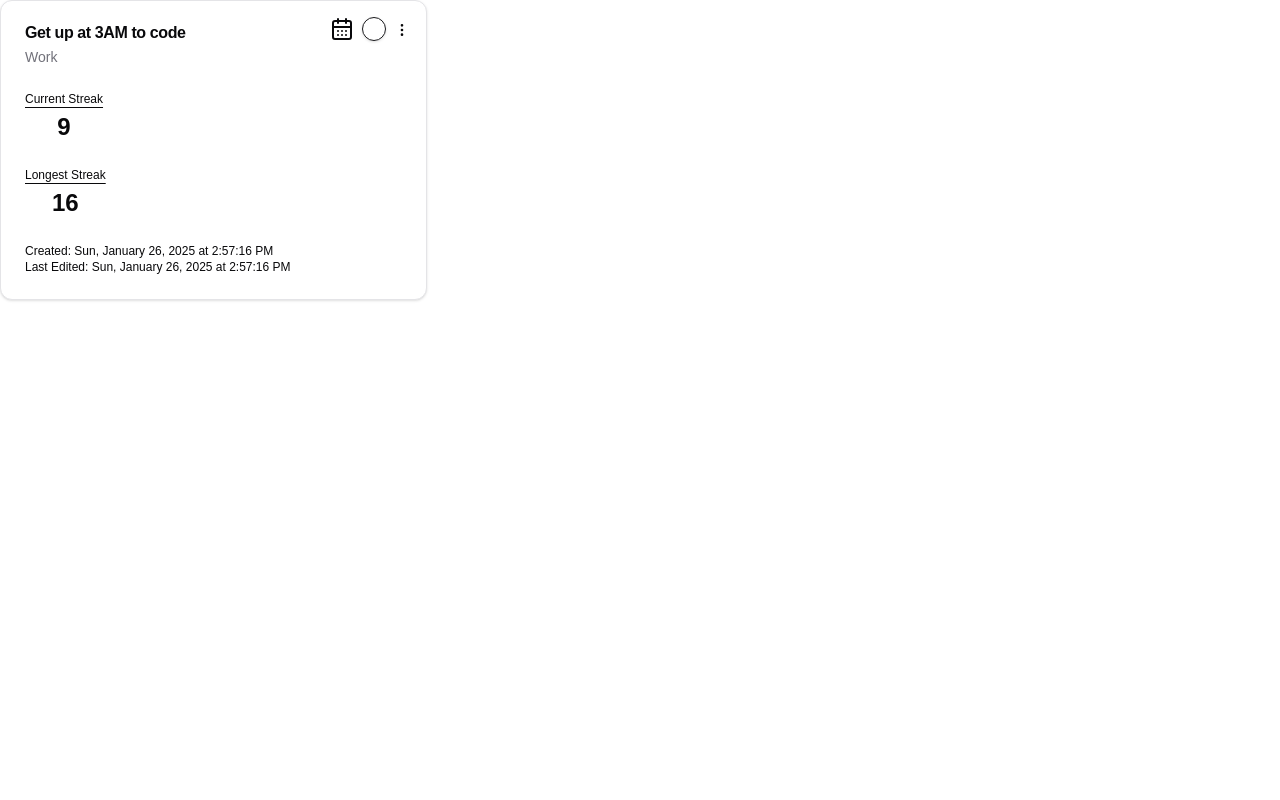
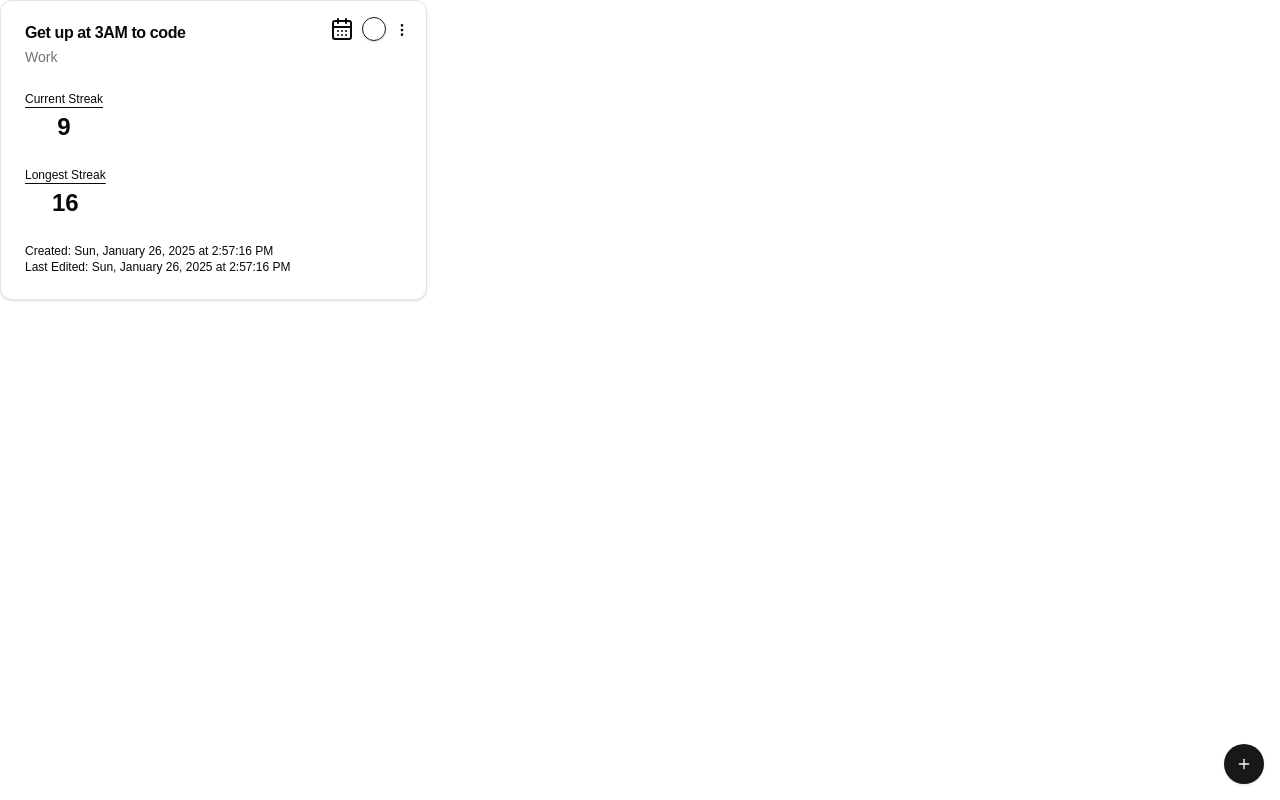
Before and after one commit to Emmanuel-Anaba/momentum, a Next.js app: page / in a window 1280 px wide. Built offline with nearby package versions, Linux system fonts and the light colour scheme.

Commit message:
Added add-habit-dialog

```diff
--- a/app/page.tsx
+++ b/app/page.tsx
@@ -1,3 +1,4 @@
+import AddHabitDialog from "@/components/add-habit-dialog";
 import CalendarPreview from "@/components/calendar-preview";
 import HabitCardDropdown from "@/components/habit-card-dropdown";
 import {
@@ -9,6 +10,7 @@ import {
 } from "@/components/ui/card";
 import { Checkbox } from "@/components/ui/checkbox";
 import { formatDate, unslugify } from "@/lib/utils";
+
 
 export default function Home() {
   const {
@@ -64,6 +66,7 @@ export default function Home() {
           </div>
         </CardContent>
       </Card>
+      <AddHabitDialog />
     </main>
   );
 }
--- /dev/null
+++ b/components/add-habit-dialog.tsx
@@ -0,0 +1,31 @@
+import {
+  Dialog,
+  DialogContent,
+  DialogDescription,
+  DialogHeader,
+  DialogTitle,
+  DialogTrigger,
+} from "@/components/ui/dialog";
+import { Button } from "@/components/ui/button";
+import { Plus } from "lucide-react";
+
+export default function AddHabitDialog() {
+  return (
+    <Dialog>
+      <DialogTrigger asChild>
+        <Button
+          size="icon"
+          className="fixed bottom-4 right-4 rounded-full size-10 z-30">
+          <Plus />
+        </Button>
+      </DialogTrigger>
+      <DialogContent>
+        <DialogHeader>
+          <DialogTitle>Add Habit</DialogTitle>
+          <DialogDescription />
+        </DialogHeader>
+        {/* A form to add a habit */}
+      </DialogContent>
+    </Dialog>
+  );
+}
```
